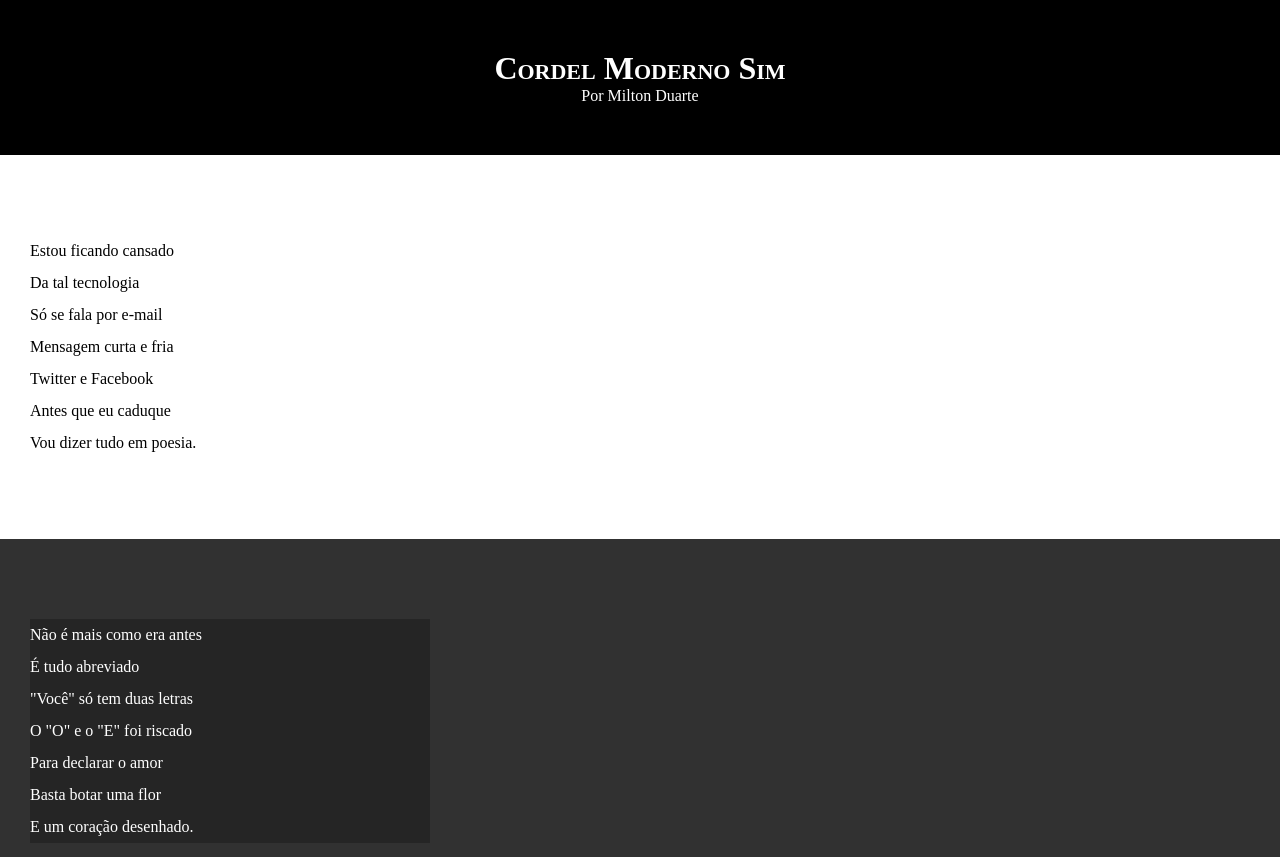
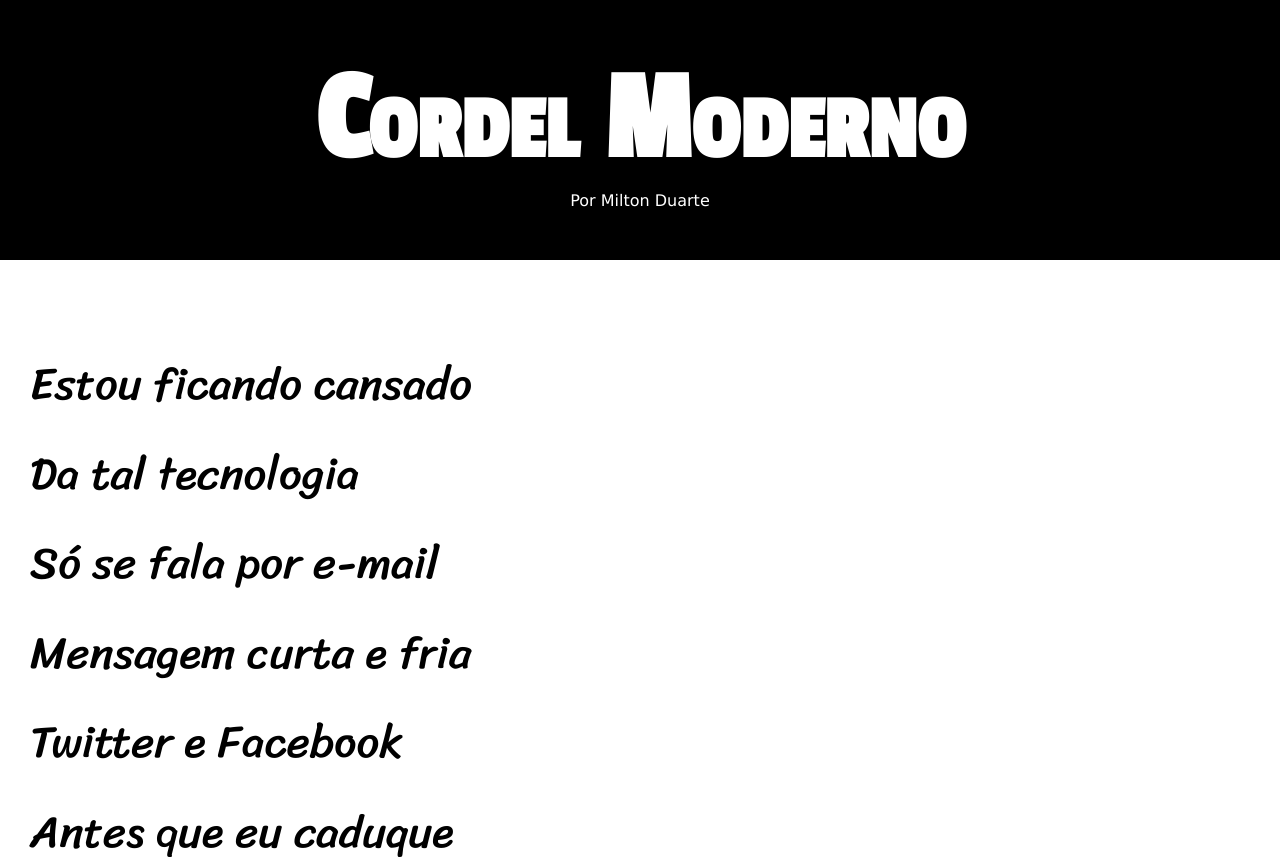
Before and after one commit to DonniePereira/HTML-CSS, a plain HTML site: page Desafios/d012/cordel.html in a window 1280 px wide. Shown: the top 857 px of the page. Drawn offline with Linux system fonts and the light colour scheme.

Commit message:
Atualização de estilos desafio 12

```diff
--- a/Desafios/d012/cordel.html
+++ b/Desafios/d012/cordel.html
@@ -9,7 +9,7 @@
 </head>
 <body>
     <header>
-        <h1>Cordel Moderno Sim</h1>
+        <h1>Cordel Moderno</h1>
         <p>Por <a href="https://www.recantodasletras.com.br/poesias/3186743" target="_blank">Milton Duarte</a></p>
     </header>
 
--- a/Desafios/d012/estilo/style.css
+++ b/Desafios/d012/estilo/style.css
@@ -1,4 +1,14 @@
 @charset "UTF-8";
+
+@import url('https://fonts.googleapis.com/css2?family=Passion+One&display=swap');
+
+@import url('https://fonts.googleapis.com/css2?family=Sriracha&display=swap');
+
+:root {
+    --fonte1: Verdana, Geneva, Tahoma, sans-serif;
+    --fonte2: 'Passion One', 'cursive';
+    --fonte3: 'Sriracha', 'cursive';
+}
 
 * {
     margin: 0px;
@@ -8,6 +18,7 @@
 html, body {
     min-height: 100vh;
     background-color: darkgray;
+    font-family: var(--fonte1);
 }
 
 header {
@@ -19,6 +30,8 @@ header {
 header > h1 {
     padding-top: 50px;
     font-variant: small-caps;
+    font-family: var(--fonte2);
+    font-size: 10vw;
 }
 
 header > p {
@@ -39,6 +52,8 @@ section {
     padding-bottom: 10vh;
     line-height: 2em;
     padding-left: 30px;
+    font-family: var(--fonte3);
+    font-size: 3.5vw;
 }
 
 section.normal {
@@ -53,7 +68,8 @@ section.imagem {
 
 section.imagem > p {
     background-color: rgba(0, 0, 0, 0.254);
-    width: 400px;
+    display: inline-block;
+    padding: 5px;
 }
 
 footer {
```
